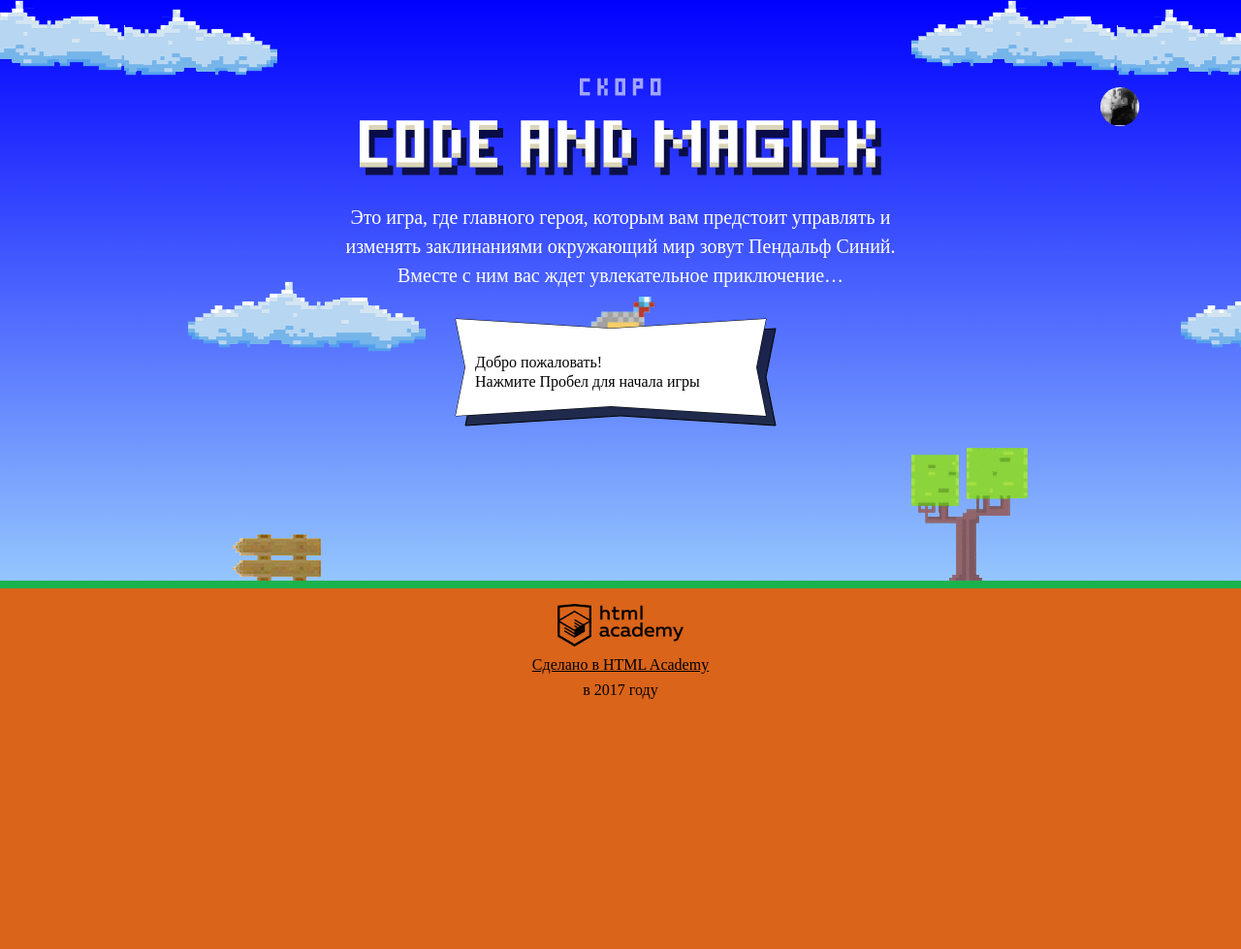
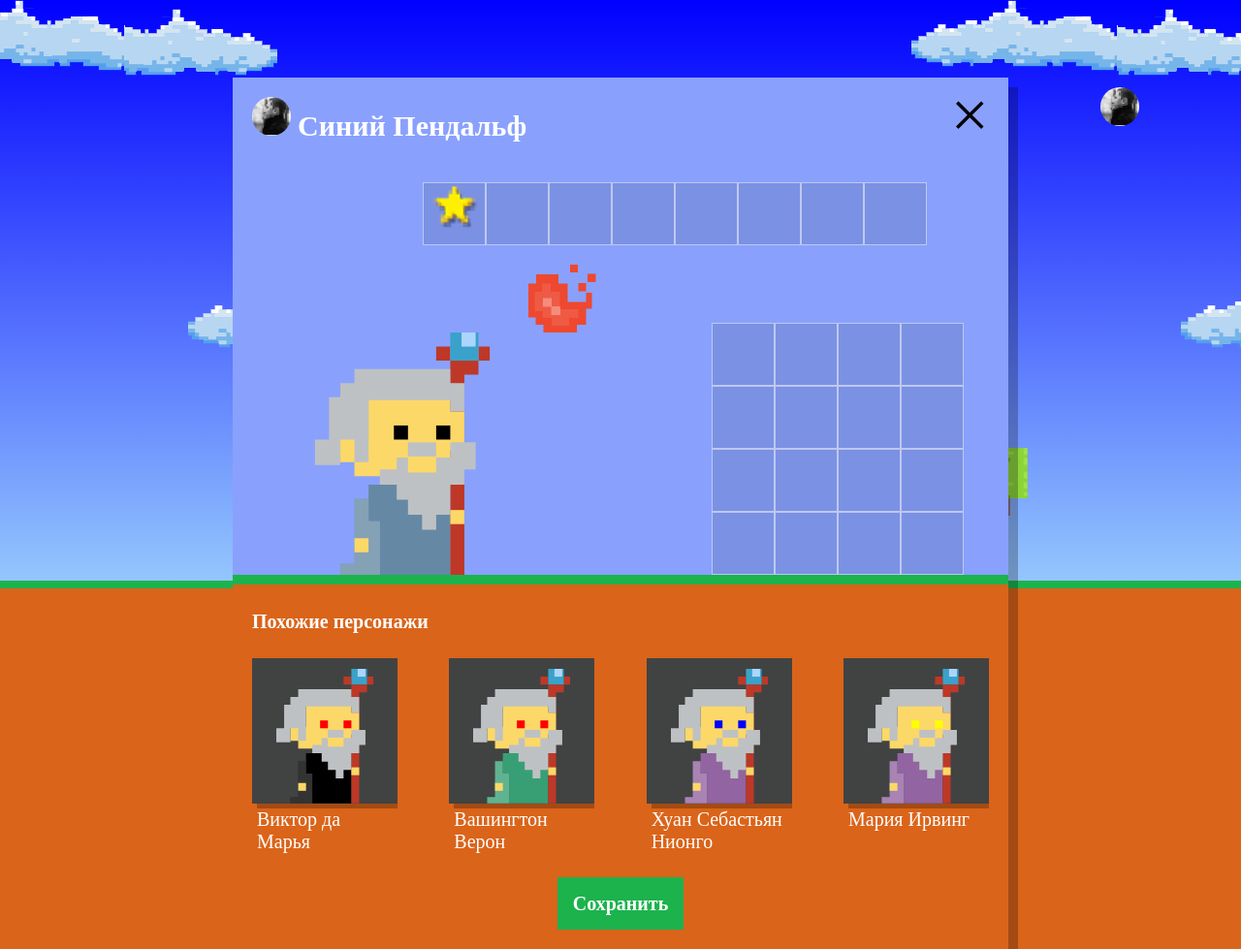
Before and after one commit to MajorMAV/936389-code-and-magick-18, a website: page index.html in a window 1280 px wide. Shown: the whole page at 97% size. Before the commit the page ends 800 px from the top, so only its background shows below. Drawn offline with Linux system fonts and the light colour scheme; a web font is replaced by a local one.

Commit message:
Окно настроек волшебника

```diff
--- a/index.html
+++ b/index.html
@@ -211,8 +211,9 @@
   };
 
 </script>
-<script src="js/stat.js"></script>
-<script src="js/game.js"></script>
+<script src='js/setup.js'></script>
+<script src='js/stat.js'></script>
+<script src='js/game.js'></script>
 
 </body>
 </html>
--- /dev/null
+++ b/js/setup.js
@@ -0,0 +1,57 @@
+'use strict';
+
+var FIRST_NAMES = ['Иван', 'Хуан Себастьян', 'Мария', 'Кристоф', 'Виктор', 'Юлия', 'Люпита', 'Вашингтон'];
+var SECOND_NAMES = ['да Марья', 'Верон', 'Мирабелла', 'Вальц', 'Онопко', 'Топольницкая', 'Нионго', 'Ирвинг'];
+var COAT_COLORS = ['rgb(101, 137, 164)', 'rgb(241, 43, 107)', 'rgb(146, 100, 161)', 'rgb(56, 159, 117)', 'rgb(215, 210, 55)', 'rgb(0, 0, 0)'];
+var EYES_COLORS = ['black', 'red', 'blue', 'yellow', 'green'];
+
+// Показываем окно настроек
+var setupWindow = document.querySelector('.setup');
+setupWindow.classList.remove('hidden');
+
+// ВЫдает случайный элемент массива
+var getRandomElement = function (array) {
+  var index = Math.round(Math.random() * (array.length - 1));
+  return array[index];
+};
+
+// Создаем массив настроек
+var wizards = new Array(4);
+// Инициализируем массив настроек
+for (var i = 0; i < wizards.length; i++) {
+  wizards[i] = {
+    name: getRandomElement(FIRST_NAMES) + ' ' + getRandomElement(SECOND_NAMES),
+    coatColor: getRandomElement(COAT_COLORS),
+    eyesColor: getRandomElement(EYES_COLORS)
+  };
+}
+
+// Ищем template для создания элементов отображения волшебнтков
+var wizardTemplate = document.querySelector('#similar-wizard-template')
+  .content
+  .querySelector('.setup-similar-item');
+
+var wizardDocumentFragment = document.createDocumentFragment();
+
+// Инициализирует элемент отображения волшебника
+var createWizardElement = function (template, optionsSource) {
+  var clone = template.cloneNode(true);
+  clone.querySelector('.setup-similar-label')
+    .innerText = optionsSource.name;
+  clone.querySelector('.wizard-coat').style.fill = optionsSource.coatColor;
+  clone.querySelector('.wizard-eyes').style.fill = optionsSource.eyesColor;
+  return clone;
+};
+
+// Создаем элементы отображения волшебников
+for (i = 0; i < wizards.length; i++) {
+  wizardDocumentFragment.appendChild(createWizardElement(wizardTemplate, wizards[i]));
+}
+
+// Вставляем эмеленты отображения волшебников в документ
+var setupListElement = document.querySelector('.setup-similar-list');
+setupListElement.appendChild(wizardDocumentFragment);
+
+// Показываем волшебников
+var setupSimilarElement = document.querySelector('.setup-similar');
+setupSimilarElement.classList.remove('hidden');
```
